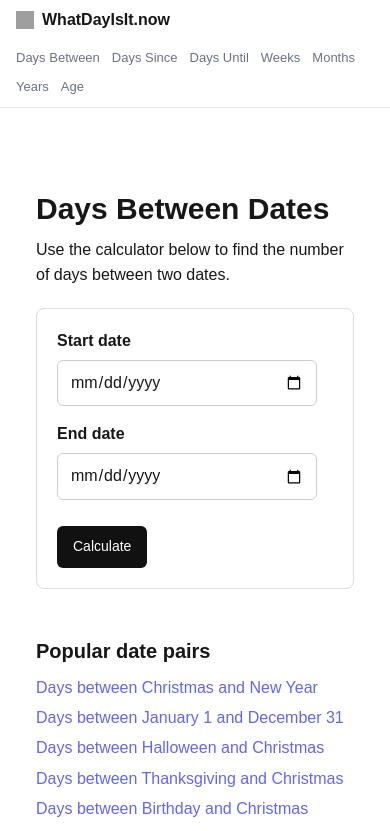
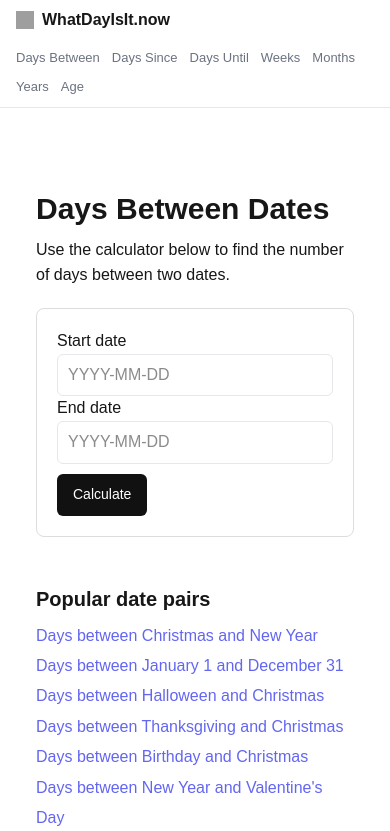
Before and after one commit to bosmeel/whatdayisit-now, a Next.js app: page /days-between in a window 390 px wide. Shown: the top 831 px of the page. Built offline with nearby package versions, Linux system fonts and the light colour scheme; grey boxes are pictures that could not be loaded.

Commit message:
UI: replace native date picker with mobile friendly input

```diff
--- a/components/DateInput.tsx
+++ b/components/DateInput.tsx
@@ -9,7 +9,6 @@ type Props = {
 };
 
 export default function DateInput({ label, value = "", onChange }: Props) {
-
   const [date, setDate] = useState(value);
 
   function handleChange(e: React.ChangeEvent<HTMLInputElement>) {
@@ -19,29 +18,16 @@ export default function DateInput({ label, value = "", onChange }: Props) {
   }
 
   return (
-    <div style={{ marginBottom: 16 }}>
-      <label
-        style={{
-          display: "block",
-          fontWeight: 600,
-          marginBottom: 6,
-        }}
-      >
-        {label}
-      </label>
+    <div className="date-field">
+      <label className="date-label">{label}</label>
 
       <input
-        type="date"
+        type="text"
+        inputMode="numeric"
+        placeholder="YYYY-MM-DD"
         value={date}
         onChange={handleChange}
-        style={{
-          padding: "10px 12px",
-          borderRadius: 6,
-          border: "1px solid #ccc",
-          fontSize: 16,
-          width: "100%",
-          maxWidth: 260,
-        }}
+        className="date-input"
       />
     </div>
   );
```
